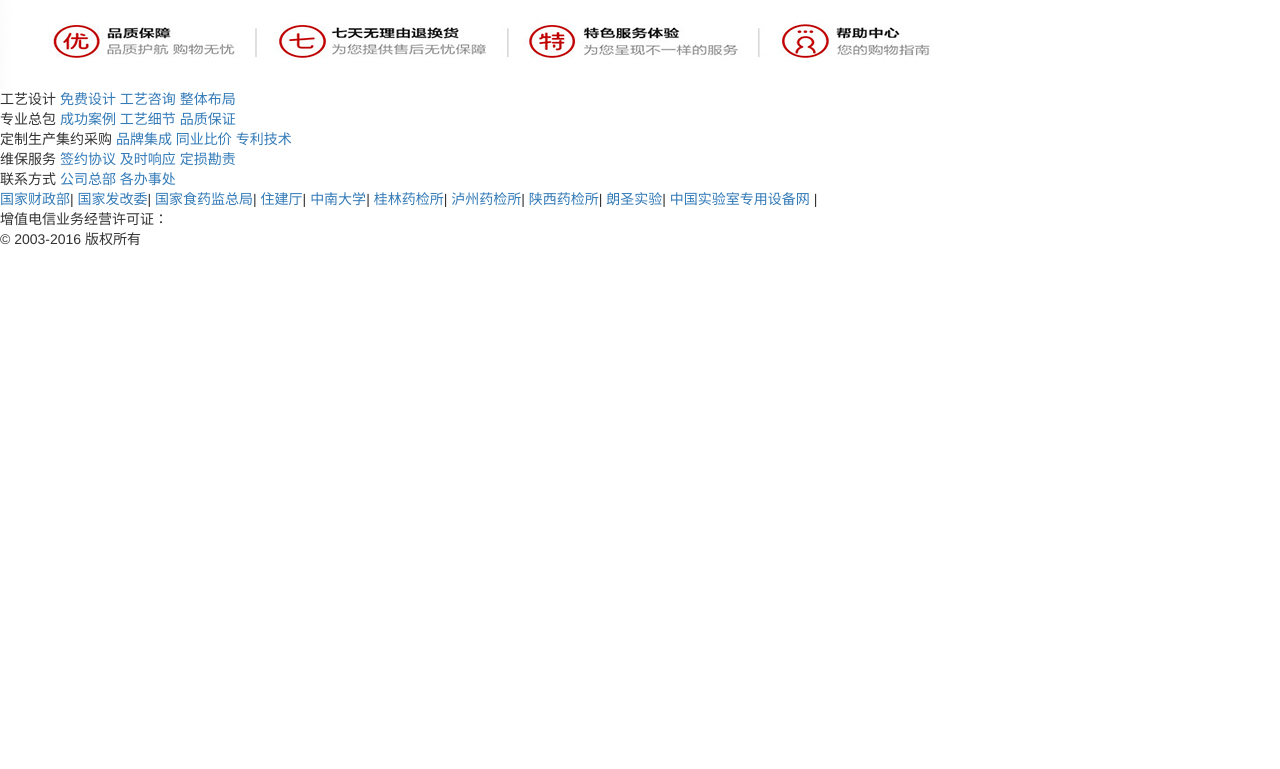
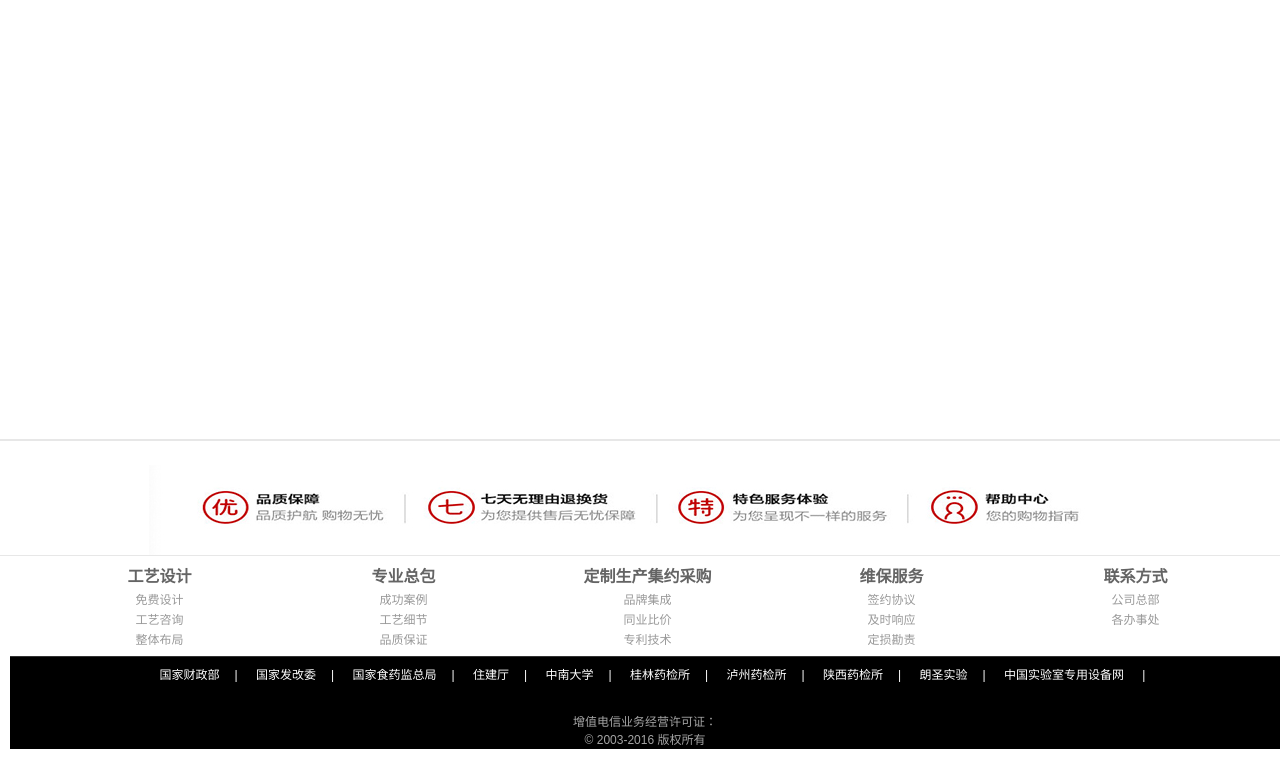
Before and after one commit to rayminliang/code, a plain HTML site: page index.html in a window 1280 px wide. Shown: the part 167-936 px from the top of the page. Before the commit the page ends 800 px from the top, so only its background shows below. Drawn offline with nearby package versions, Linux system fonts and the light colour scheme.

Commit message:
Update index.html

```diff
--- a/index.html
+++ b/index.html
@@ -8,7 +8,7 @@
     <title>Document</title>
     <script src="http://how2j.cn/study/js/jquery/2.0.0/jquery.min.js"></script>
     <link href="http://how2j.cn/study/css/bootstrap/3.3.6/bootstrap.min.css" rel="stylesheet">
-    <link href="main.css" rel="stylesheet">
+    <link href="css/index.css" rel="stylesheet">
     <script src="http://how2j.cn/study/js/bootstrap/3.3.6/bootstrap.min.js"></script>
     <!--
     <style>
```
